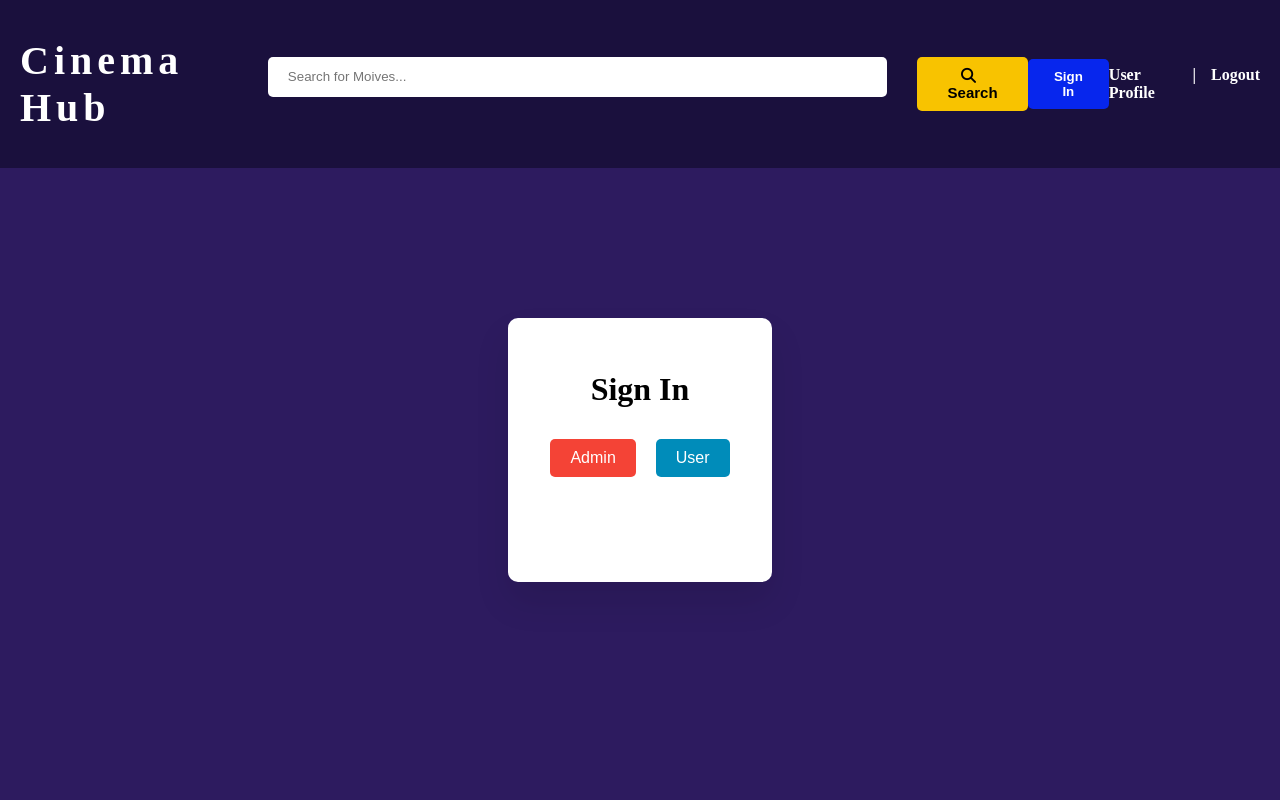
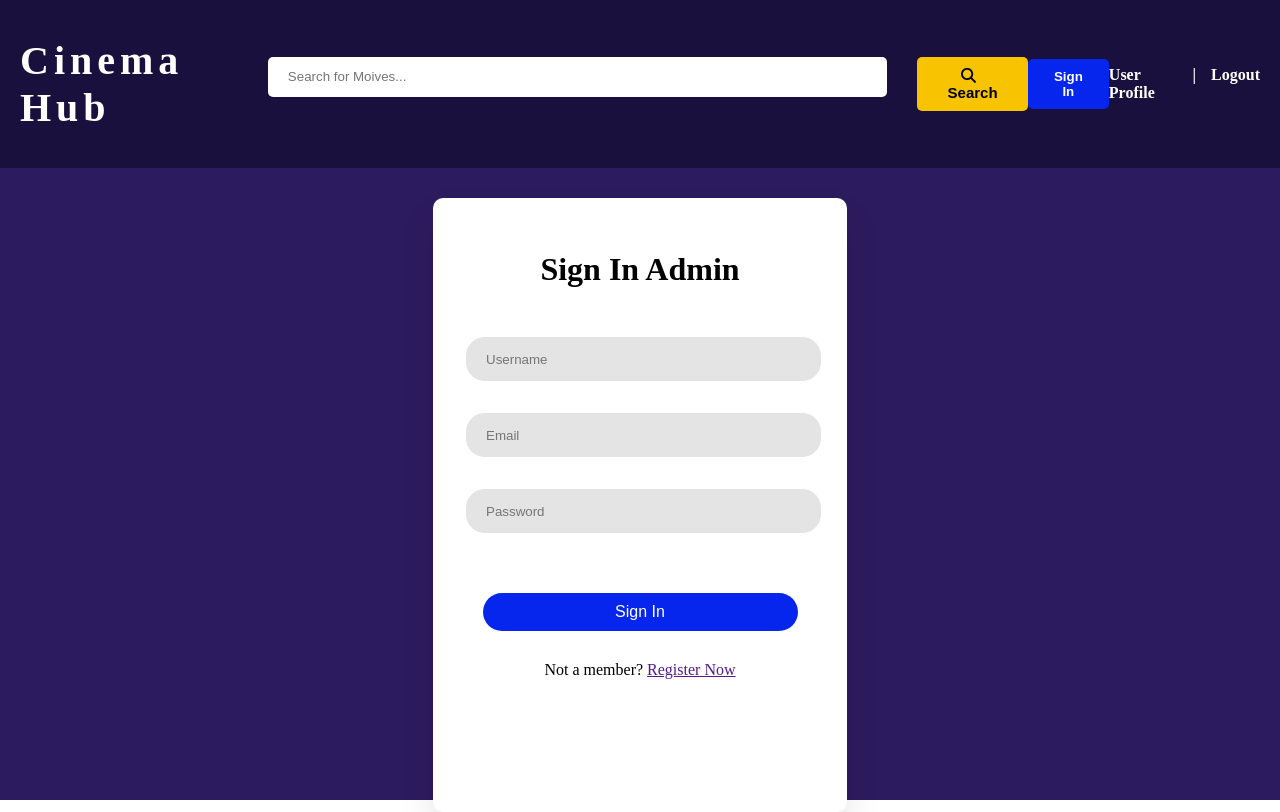
Before and after one commit to sachithrakalani/PUSL3120-Full-Stack-Developmen-FE, a React (Vite) app: page /signin in a window 1280 px wide. Built offline with nearby package versions, Linux system fonts and the light colour scheme.

Commit message:
Create Sign In admin page

```diff
--- a/src/App.jsx
+++ b/src/App.jsx
@@ -5,7 +5,7 @@ import image2 from "./../public/assets/images/2nd.webp";
 import image3 from "./../public/assets/images/3rd.webp";
 import image4 from "./../public/assets/images/4th.jpg";
 import SingleMoviePage from "./Components/SingleMoviePage";
-import SignInPage from "./Components/SignInPage";
+import SignInPage from "./Components/SignInUserPage";
 import SignUpPage from "./Components/SignUpPage";
 import SeatBookingPage from "./Components/SeatBookingPage";
 import SignInAdminAndUserPage from "./Components/SignInAdminandUser";
@@ -13,6 +13,7 @@ import SignUpAdminAndUserPage from "./Components/SignUpAdminAndUser";
 import AdminDashboard from "./Components/AdminDashboard";
 import AddMoviesPage from "./Components/AddMoviesPage";
 import { BrowserRouter as Router, Routes, Route } from "react-router-dom";
+import SignInAdminPage from "./Components/SignInAdminPage";
 
 const carouselData = [
   { src: image1, alt: "1st image" },
@@ -27,7 +28,7 @@ function App() {
       <div className="App">
         <Routes>
           <Route path= "/" element={<HomePage />} />
-          <Route path= "/signin" element= {<SignInAdminAndUserPage />} />
+          <Route path= "/signin" element= {<SignInAdminPage />} />
         </Routes>
       </div>
     </Router>
--- /dev/null
+++ b/src/Components/SignInAdminPage.jsx
@@ -0,0 +1,22 @@
+import HomePageHeader from "./HomePageHeader";
+import style from "./signinpage.module.css";
+
+export default function SignInAdminPage() {
+  return (
+    <div className={style.signcontainer}>
+      <HomePageHeader />
+      <center>
+        <div className={style.wrapper}>
+          <h1>Sign In Admin</h1>
+          <input type="username" placeholder="Username" name="username" />
+          <input type="email" placeholder="Email" name="Email" />
+          <input type="password" placeholder="Password" name="Password" />
+          <button type="submit">Sign In</button>
+          <div>
+            Not a member? <a href="">Register Now</a>
+          </div>
+        </div>
+      </center>
+    </div>
+  );
+}
--- a/src/Components/SignInPage.jsx
+++ b/src/Components/SignInUserPage.jsx
@@ -1,7 +1,7 @@
 import HomePageHeader from "./HomePageHeader";
 import style from "./signinpage.module.css";
 
-export default function SignInPage() {
+export default function SignInUserPage() {
   return (
     <div className={style.signcontainer}>
       <HomePageHeader />
```
